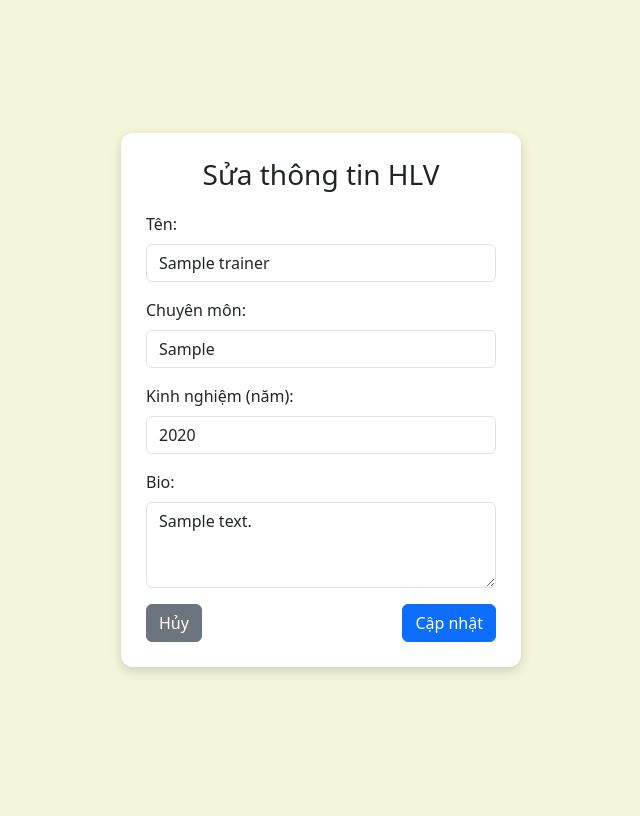
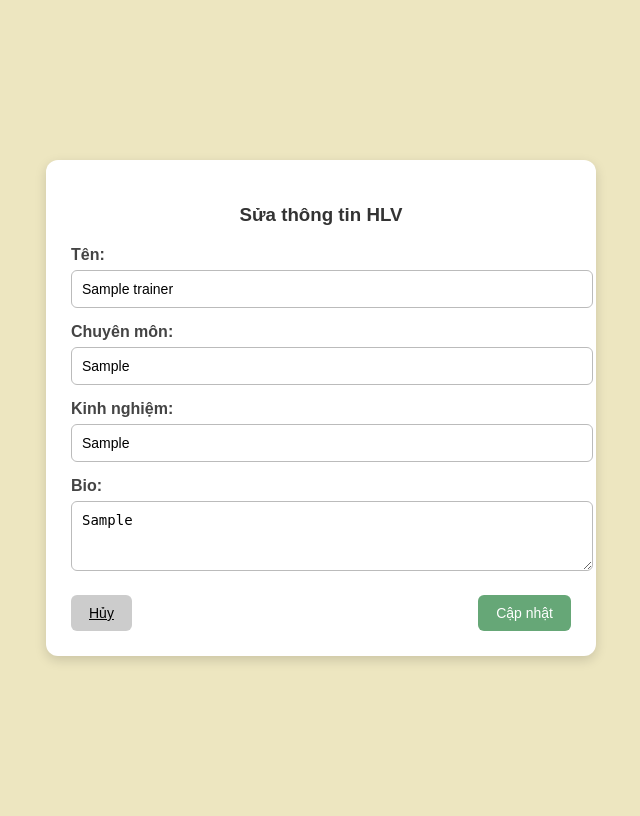
Before and after one commit to HoaiNam1112/PilatesMaple, a PHP site: page /Web_pilates/edit_trainer.php?id=1 in a window 1280 px wide. Shown: the whole page, without its empty margins (319-959 px from the left). Before the commit the page ends 673 px from the top, so only its background shows below. Run offline with PHP 8.4, Linux system fonts and the light colour scheme; tables that the repository leaves empty or names only in its code hold one stand-in row (values such as "Sample post").

Commit message:
sửa 13/9

```diff
--- a/Admin/contact.php
+++ b/Admin/contact.php
@@ -1,4 +1,5 @@
 <?php
+session_start();
 include '../page/connect.php';
 include '../page/header.php';
 
@@ -23,7 +24,7 @@ $result = $conn->query($sql);
 </head>
 <body class="p-4 bg-light">
   <div class="container">
-    <h2 class="mb-4">📩 Danh sách liên hệ</h2>
+    <h2 class="mb-4">Danh sách liên hệ</h2>
     <table class="table table-bordered table-hover">
       <thead class="table-dark">
         <tr>
--- a/Admin/delete_trainer.php
+++ b/Admin/delete_trainer.php
@@ -5,7 +5,7 @@ if (isset($_GET['id'])) {
     $id = intval($_GET['id']);
 
     // Dùng prepared statement để an toàn hơn
-    $stmt = $conn->prepare("DELETE FROM trainer WHERE trainer_id = ?");
+    $stmt = $conn->prepare("DELETE FROM trainers WHERE id = ?");
     $stmt->bind_param("i", $id);
 
     if ($stmt->execute()) {
--- a/Admin/edit_trainer.php
+++ b/Admin/edit_trainer.php
@@ -1,4 +1,5 @@
 <?php
+session_start();
 include '../page/connect.php';
 
 // Lấy ID từ URL
@@ -8,7 +9,7 @@ if (!isset($_GET['id'])) {
 $id = intval($_GET['id']);
 
 // Lấy thông tin HLV từ DB
-$sql = "SELECT * FROM trainer WHERE trainer_id=$id";
+$sql = "SELECT * FROM trainers WHERE id=$id";
 $result = $conn->query($sql);
 if ($result->num_rows == 0) {
     die("Không tìm thấy huấn luyện viên.");
@@ -18,14 +19,14 @@ $trainer = $result->fetch_assoc();
 // Nếu submit form cập nhật
 if (isset($_POST['update'])) {
     $name = $_POST['name'];
-    $specialization = $_POST['specialization'];
-    $experience = $_POST['experience_years'];
-    $bio = $_POST['bio'];
+    $certifications = $_POST['certifications']; // đúng tên biến
+    $experience = $_POST['experience'];
+    $quote = $_POST['quote'];
 
-    $sqlUpdate = "UPDATE trainer
-                  SET name='$name', specialization='$specialization',
-                      experience_years='$experience', bio='$bio'
-                  WHERE trainer_id=$id";
+    $sqlUpdate = "UPDATE trainers
+                  SET name='$name', certifications='$certifications',
+                      experience='$experience', quote='$quote'
+                  WHERE id=$id";
 
     if ($conn->query($sqlUpdate) === TRUE) {
         header("Location: trainer.php");
@@ -41,46 +42,96 @@ if (isset($_POST['update'])) {
 <head>
     <meta charset="UTF-8">
     <title>Sửa Huấn luyện viên</title>
-    <link href="https://cdn.jsdelivr.net/npm/bootstrap@5.3.0/dist/css/bootstrap.min.css" rel="stylesheet">
     <style>
         body {
-            background-color: #f5f5dc; /* nền be */
+            background-color: rgba(237, 230, 192, 1);
             display: flex;
             justify-content: center;
             align-items: center;
             min-height: 100vh;
+            font-family: Arial, sans-serif;
         }
         .edit-box {
             background: #fff;
             padding: 25px;
             border-radius: 12px;
             box-shadow: 0 4px 12px rgba(0,0,0,0.15);
-            width: 400px;
+            width: 500px;
         }
-        h3 { text-align: center; margin-bottom: 20px; }
+        h3 {
+            text-align: center;
+            margin-bottom: 20px;
+            color: #333;
+        }
+        .form-group {
+            margin-bottom: 15px;
+        }
+        label {
+            display: block;
+            margin-bottom: 6px;
+            font-weight: bold;
+            color: #444;
+        }
+        input[type="text"], input[type="number"], textarea {
+            width: 100%;
+            padding: 10px;
+            border: 1px solid #bbb;
+            border-radius: 6px;
+            font-size: 14px;
+        }
+        textarea {
+            resize: vertical;
+        }
+        .btn-row {
+            display: flex;
+            justify-content: space-between;
+            margin-top: 20px;
+        }
+        .btn {
+            padding: 10px 18px;
+            border: none;
+            border-radius: 6px;
+            cursor: pointer;
+            font-size: 14px;
+            transition: background 0.2s;
+        }
+        .btn-secondary {
+            background: #ccc;
+            color: #000;
+        }
+        .btn-secondary:hover {
+            background: #aaa;
+        }
+        .btn-primary {
+            background: #66a777ff;
+            color: #fff;
+        }
+        .btn-primary:hover {
+            background: #3fe785ff;
+        }
     </style>
 </head>
 <body>
     <div class="edit-box">
         <h3>Sửa thông tin HLV</h3>
         <form method="post">
-            <div class="mb-3">
-                <label class="form-label">Tên:</label>
-                <input type="text" name="name" class="form-control" value="<?= $trainer['name'] ?>" required>
+            <div class="form-group">
+                <label>Tên:</label>
+                <input type="text" name="name" value="<?= $trainer['name'] ?>" required>
             </div>
-            <div class="mb-3">
-                <label class="form-label">Chuyên môn:</label>
-                <input type="text" name="specialization" class="form-control" value="<?= $trainer['specialization'] ?>" required>
+            <div class="form-group">
+                <label>Chuyên môn:</label>
+                <input type="text" name="certifications" value="<?= $trainer['certifications'] ?>" required>
             </div>
-            <div class="mb-3">
-                <label class="form-label">Kinh nghiệm (năm):</label>
-                <input type="number" name="experience_years" class="form-control" value="<?= $trainer['experience_years'] ?>" required>
+            <div class="form-group">
+                <label>Kinh nghiệm:</label>
+                <input type="text" name="experience" value="<?= $trainer['experience'] ?>" required>
             </div>
-            <div class="mb-3">
-                <label class="form-label">Bio:</label>
-                <textarea name="bio" class="form-control" rows="3"><?= $trainer['bio'] ?></textarea>
+            <div class="form-group">
+                <label>Bio:</label>
+                <textarea name="quote" rows="3"><?= $trainer['quote'] ?></textarea>
             </div>
-            <div class="d-flex justify-content-between">
+            <div class="btn-row">
                 <a href="trainer.php" class="btn btn-secondary">Hủy</a>
                 <button type="submit" name="update" class="btn btn-primary">Cập nhật</button>
             </div>
--- a/Admin/newsletter.php
+++ b/Admin/newsletter.php
@@ -1,4 +1,5 @@
 <?php
+session_start();
 include '../page/connect.php';
 include '../page/header.php';
 // Nếu admin muốn xóa đăng ký
@@ -28,7 +29,7 @@ $result = $conn->query($sql);
 </head>
 <body class="p-4 bg-light">
   <div class="container">
-    <h2 class="mb-4">📧 Danh sách đăng ký nhận tin</h2>
+    <h2 class="mb-4">Danh sách đăng ký nhận tin</h2>
     <table class="table table-bordered table-hover">
       <thead class="table-dark">
         <tr>
--- /dev/null
+++ b/config.php
@@ -0,0 +1,4 @@
+<?php
+// Đường dẫn gốc của web (tùy máy bạn có thể khác)
+$base_url = "http://localhost/Web_pilates/PilatesMaple/";
+?>
--- a/manager/login.php
+++ b/manager/login.php
@@ -27,7 +27,7 @@
         if ($user['role'] == 'admin') {
             header('Location: ../admin/dashboard.php');
         } else {
-            header('Location:../index.php');
+            header('Location:../page/home.php');
         }
         exit();
     } else {
--- a/page/header.php
+++ b/page/header.php
@@ -1,3 +1,4 @@
+<?php include_once __DIR__ . '/../config.php'; ?>
 <!DOCTYPE html>
 <html lang="vi">
   <head>
@@ -105,7 +106,7 @@
         </div>
 
         <ul class="menu-center">
-          <li><a href="home.php">TRANG CHỦ</a></li>
+          <li><a href="<?php echo $base_url; ?>page/home.php">TRANG CHỦ</a></li>
           <li>
             <a href="#">GIỚI THIỆU ▾</a>
             <ul>
```
Also changed, not shown: Admin/add_trainer.php (+13 -12 lines), Admin/admin.php (added, +119 -0 lines), Admin/check_admin.php (added, +7 -0 lines), Admin/trainer.php (+44 -26 lines), pic/1757723960_phamhuong.jpg (added), pic/_phamhuong.jpg (added).
